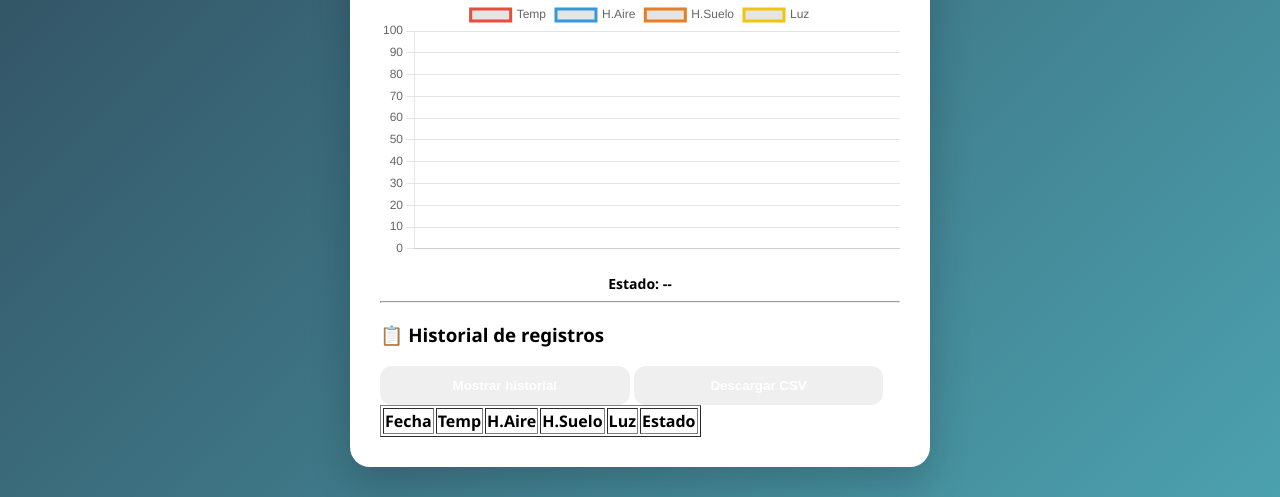
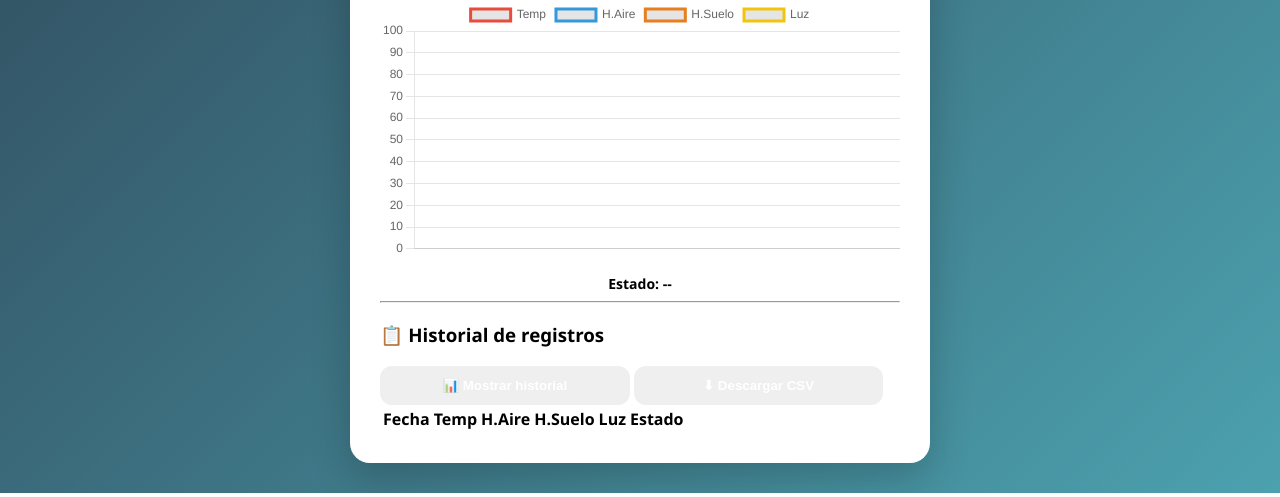
Before and after one commit to SGQ29/iot-lechuga, a Flask app: page / in a window 1280 px wide. Shown: the part 561-1058 px from the top of the page. Run offline with Flask 3, Linux system fonts and the light colour scheme; lists and menus that the app fills with data are empty.

Commit message:
Update index.html

```diff
--- a/templates/index.html
+++ b/templates/index.html
@@ -2,25 +2,28 @@
 <html lang="es">
 <head>
     <meta charset="UTF-8">
-    <meta name="viewport" content="width=device-width, initial-scale=1.0">
     <title>Monitoreo IoT - Lechuga Crespa</title>
     <link rel="stylesheet" href="{{ url_for('static', filename='css/style.css') }}">
     <script src="https://cdn.jsdelivr.net/npm/chart.js"></script>
 </head>
 <body>
 <div class="container">
+
     <h1>SISTEMA DE MONITOREO AMBIENTAL IoT</h1>
     <h2>Cultivo: Lechuga Crespa</h2>
 
     <div id="diagnostico-container">
-            <div id="mensaje-adecuado" class="diagnostico-box">Esperando datos del sistema...</div>
+        <div id="mensaje-adecuado" class="diagnostico-box">
+            Esperando datos del sistema...
+        </div>
     </div>
 
-        <div class="grid-cards">
     <div class="card" id="temp">🌡 Temperatura: <span id="temperatura">--</span> °C</div>
     <div class="card" id="humAir">💧 Humedad aire: <span id="humedad_aire">--</span> %</div>
     <div class="card" id="humSoil">🌱 Humedad suelo: <span id="humedad_suelo">--</span> %</div>
-            <div class="card" id="lux">☀ Luminosidad: <span id="luminosidad">--</span> µmol/m²/s (<span id="lux_p">--</span>%)</div>
+    <div class="card" id="lux">
+        ☀ Luminosidad: <span id="luminosidad">--</span> µmol/m²/s
+        (<span id="lux_p">--</span>%)
     </div>
 
     <div class="botones">
@@ -28,23 +31,26 @@
         <button class="off" onclick="controlSistema('off')">🔴 APAGAR</button>
     </div>
 
-        <div class="chart-container">
     <canvas id="graficoMultivariable"></canvas>
-        </div>
 
     <div id="estado-sistema" class="estado">Estado: --</div>
 
     <hr>
 
-        <div class="historial-section">
     <h3>📋 Historial de registros</h3>
+
     <div class="botones-historial">
-                <button onclick="cargarHistorial()">Mostrar historial</button>
-                <button onclick="descargarHistorial()">Descargar CSV</button>
+        <button class="btn-historial" onclick="cargarHistorial()">
+            📊 Mostrar historial
+        </button>
+
+        <button class="btn-descarga" onclick="descargarHistorial()">
+            ⬇ Descargar CSV
+        </button>
     </div>
 
-            <div class="table-wrapper">
-                <table id="tabla-historial" border="1">
+    <div class="tabla-container">
+        <table id="tabla-historial">
             <thead>
                 <tr>
                     <th>Fecha</th>
@@ -55,11 +61,10 @@
                     <th>Estado</th>
                 </tr>
             </thead>
-                    <tbody>
-                        </tbody>
+            <tbody></tbody>
         </table>
     </div>
-        </div>
+
 </div>
 
 <script src="{{ url_for('static', filename='js/app.js') }}"></script>
```
Lines whose indentation alone changed are shown as unchanged.
